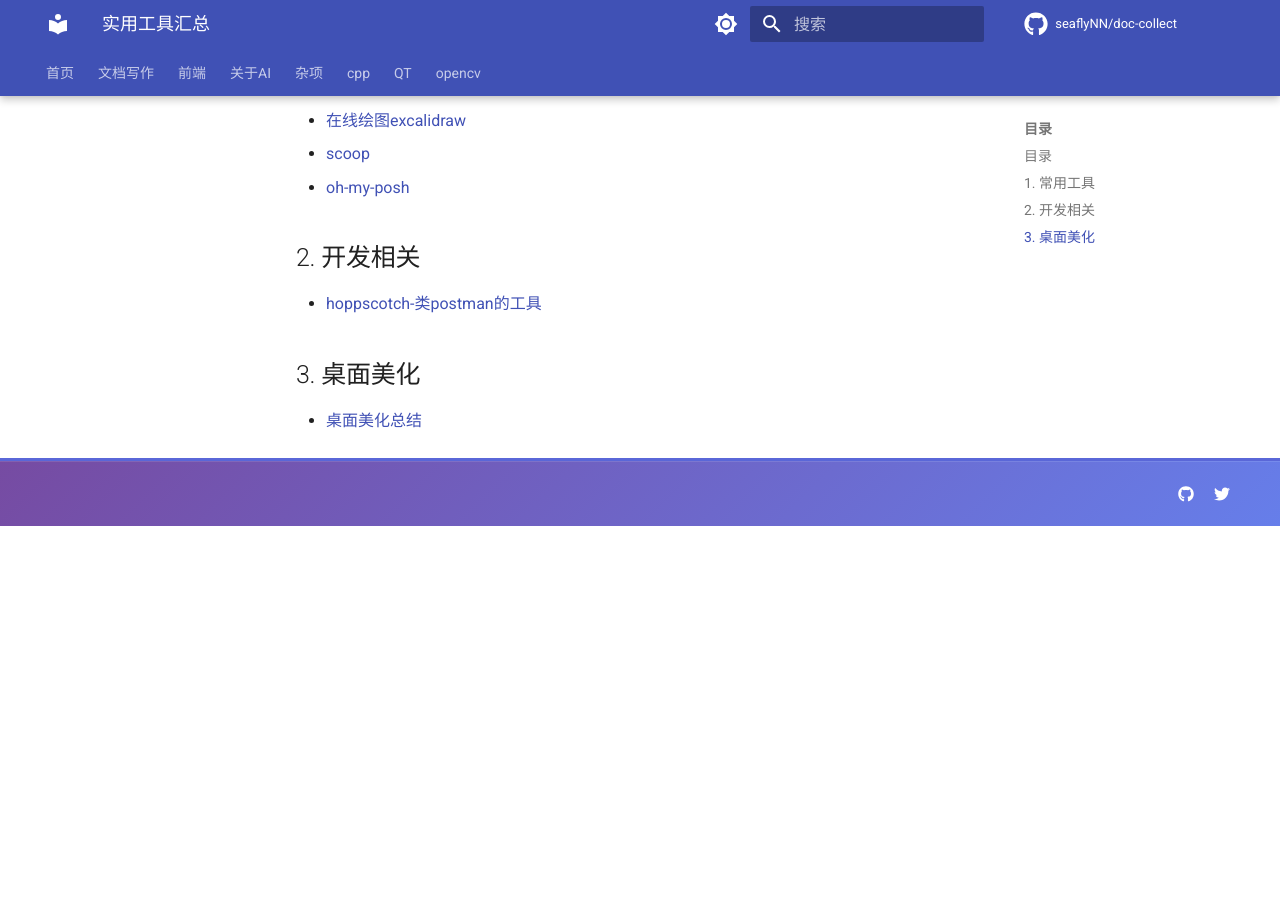
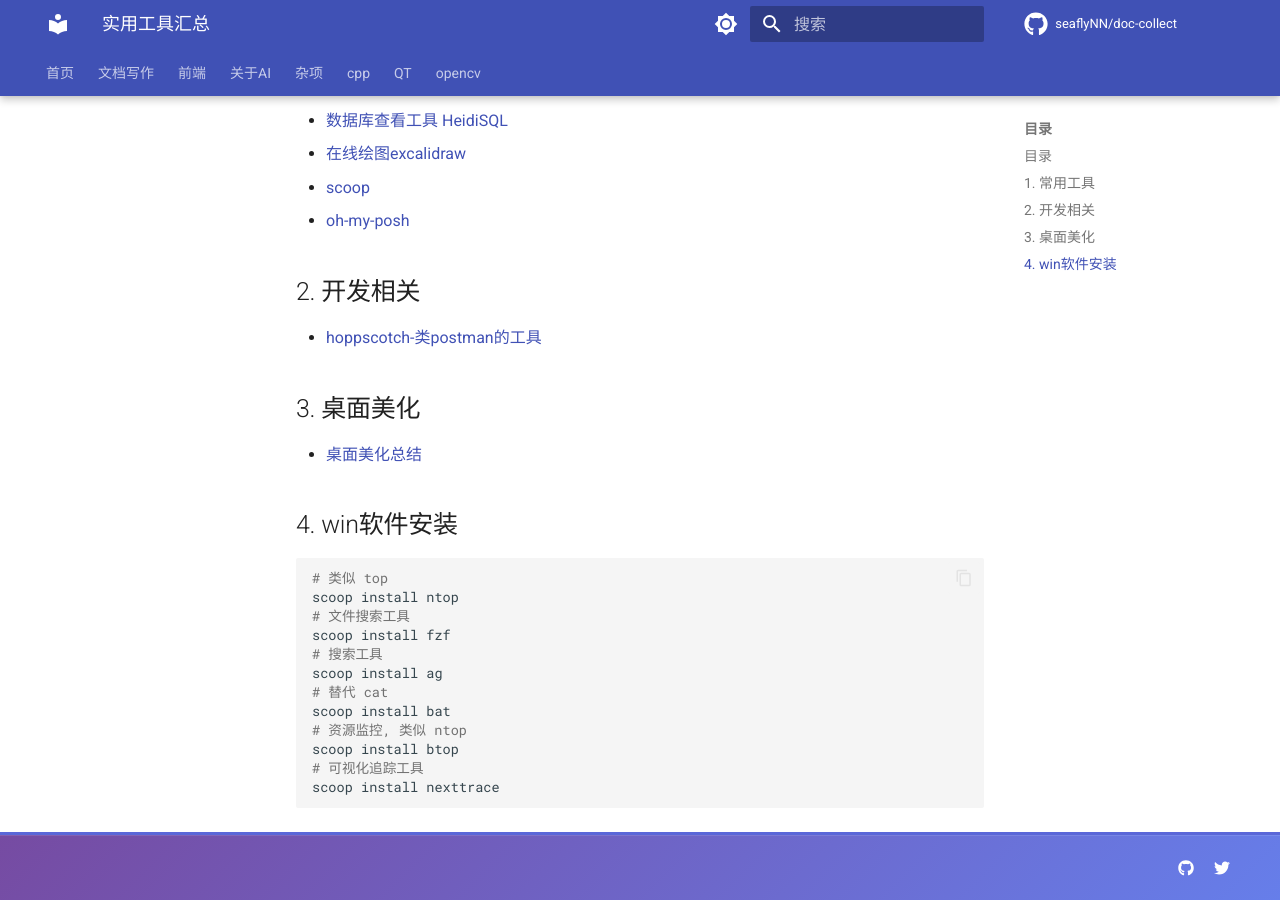
Before and after one commit to seaflyNN/doc-collect, an MkDocs documentation site: the page built from docs/杂项/实用工具汇总.md, in a window 1280 px wide and 900 px high, scrolled down 825 px. Built offline with MkDocs 1.6.1 and Material for MkDocs 9.7.7, drawn with Linux system fonts in a browser that asks for light colours; comment, search, counter and statistics services are not loaded; before the commit the page ends 1351 px from its top, so only the background shows below that.

````diff
--- a/docs/杂项/实用工具汇总.md
+++ b/docs/杂项/实用工具汇总.md
@@ -7,6 +7,7 @@
   - [1. 常用工具](#1-常用工具)
   - [2. 开发相关](#2-开发相关)
   - [3. 桌面美化](#3-桌面美化)
+  - [4. win软件安装](#4-win软件安装)
 
 ## 1. 常用工具
 
@@ -32,3 +33,21 @@
 
 ## 3. 桌面美化
 + [桌面美化总结](https://sspai.com/post/86218)
+
+## 4. win软件安装
+
+```sh
+# 类似 top
+scoop install ntop
+# 文件搜索工具
+scoop install fzf
+# 搜索工具
+scoop install ag
+# 替代 cat
+scoop install bat
+# 资源监控, 类似 ntop
+scoop install btop
+# 可视化追踪工具
+scoop install nexttrace
+
+```
--- a/mkdocs.yml
+++ b/mkdocs.yml
@@ -161,6 +161,7 @@ nav:
     - wsl2使用主机代理: 杂项/wsl2使用主机代理.md
     - ubuntu-配置: 杂项/ubuntu-配置.md
     - emscripten-sdk配置: 杂项/emscripten-sdk配置.md
+    - win-ntop-使用: 杂项/win-ntop-使用.md
   - cpp:
     - cpo: cpp/cpo.md
     - code_snipate:
````
Also changed, not shown: docs/杂项/win-ntop-使用.md (added, +20 -0 lines).
